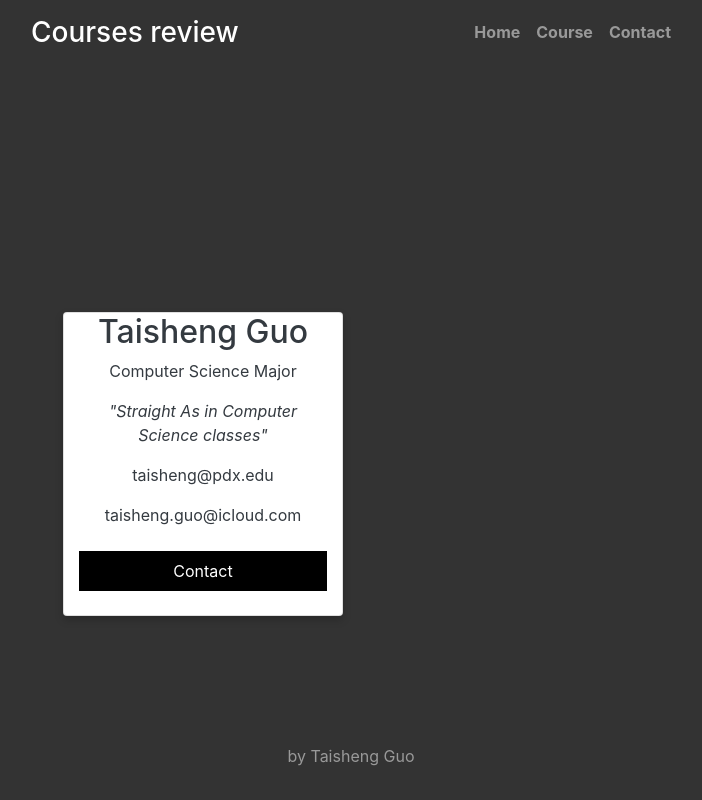
After one commit to taishengG/courses_review_platform-, a Flask app: page /contact in a window 1280 px wide. The commit adds this page. Shown: the whole page, without its empty margins (289-991 px from the left). Run offline with Flask 2, Linux system fonts and the light colour scheme; some libraries are stand-ins or nearby versions.

Commit message:
hw5: update contact.html

```diff
--- a/hw5/app.py
+++ b/hw5/app.py
@@ -55,5 +55,9 @@ def base():
 def course():
     return render_view(presenter.course())
 
+@app.route('/contact')
+def contact():
+    return render_template(presenter.contact())
+
 if __name__ == '__main__':
     app.run(host='0.0.0.0', port=8000, debug=True)
--- a/hw5/presenter.py
+++ b/hw5/presenter.py
@@ -16,6 +16,8 @@ class Presenter:
         return 'index.html'
     def base(self):
         return 'base.html'
+    def contact(self):
+        return 'contact.html'
     def course(self):
         '''courses = self.model.fetchall(self.model)'''
         courses = self.model.fetchall()
--- /dev/null
+++ b/hw5/static/contact.css
@@ -0,0 +1,49 @@
+
+.column {
+  float: left;
+  width: 50%;
+  margin-bottom: 16px;
+  padding: 0 8px;
+}
+
+@media screen and (max-width: 650px) {
+  .column {
+    width: 100%;
+    display: block;
+  }
+}
+
+.card {
+  box-shadow: 0 4px 8px 0 rgba(0, 0, 0, 0.2);
+  margin-top: 100px;
+}
+
+
+
+.button {
+  border: none;
+  outline: 0;
+  display: inline-block;
+  padding: 8px;
+  color: white;
+  background-color: #000;
+  text-align: center;
+  cursor: pointer;
+  width: 100%;
+}
+
+.button:hover {
+  background-color: #555;
+}
+
+
+/* Set a style for all buttons */
+button {
+    background-color: #4CAF50;
+    color: white;
+    padding: 14px 20px;
+    margin: 8px 0;
+    border: none;
+    cursor: pointer;
+    width: 100%;
+}
--- /dev/null
+++ b/hw5/templates/contact.html
@@ -0,0 +1,21 @@
+{% extends "index.html" %}
+{% block body%}
+    <link href="../static/contact.css" rel="stylesheet">
+      <div class="container mt-5">
+        <div class="row">
+          <div class="column col-sm-6">
+              <div class="card">
+                <!--img src="images/monster.jpg" alt="Jane" style="width:100%"-->
+                <div class="container">
+                  <h2 class="text-dark">Taisheng Guo</h2>
+                  <p class="title text-dark">Computer Science Major</p>
+		  <p class="text-dark"><I>"Straight As in Computer Science classes"</I></p>
+                  <p class="text-dark">taisheng@pdx.edu</p>
+                  <p class="text-dark">taisheng.guo@icloud.com</p>
+                  <p><button class="button">Contact</button></p>
+                </div>
+              </div>
+            </div>
+        </div>
+      </div>
+{% endblock%}
--- a/hw5/templates/index.html
+++ b/hw5/templates/index.html
@@ -23,7 +23,7 @@
           <nav class="nav nav-masthead justify-content-center">
             <a class="nav-link" href="/">Home</a>
             <a class="nav-link" href="/course">Course</a>
-            <a class="nav-link" href="#">Contact</a>
+            <a class="nav-link" href="/contact">Contact</a>
           </nav>
         </div>
       </header>
```
Also changed, not shown: 4 other files.
